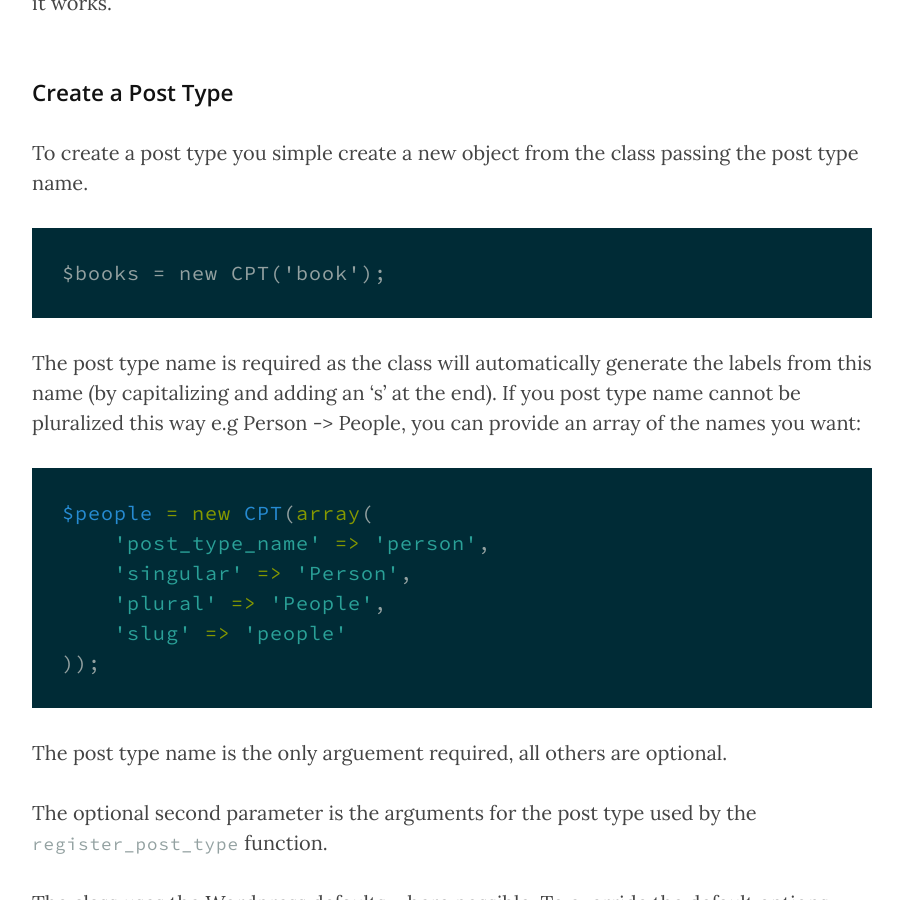
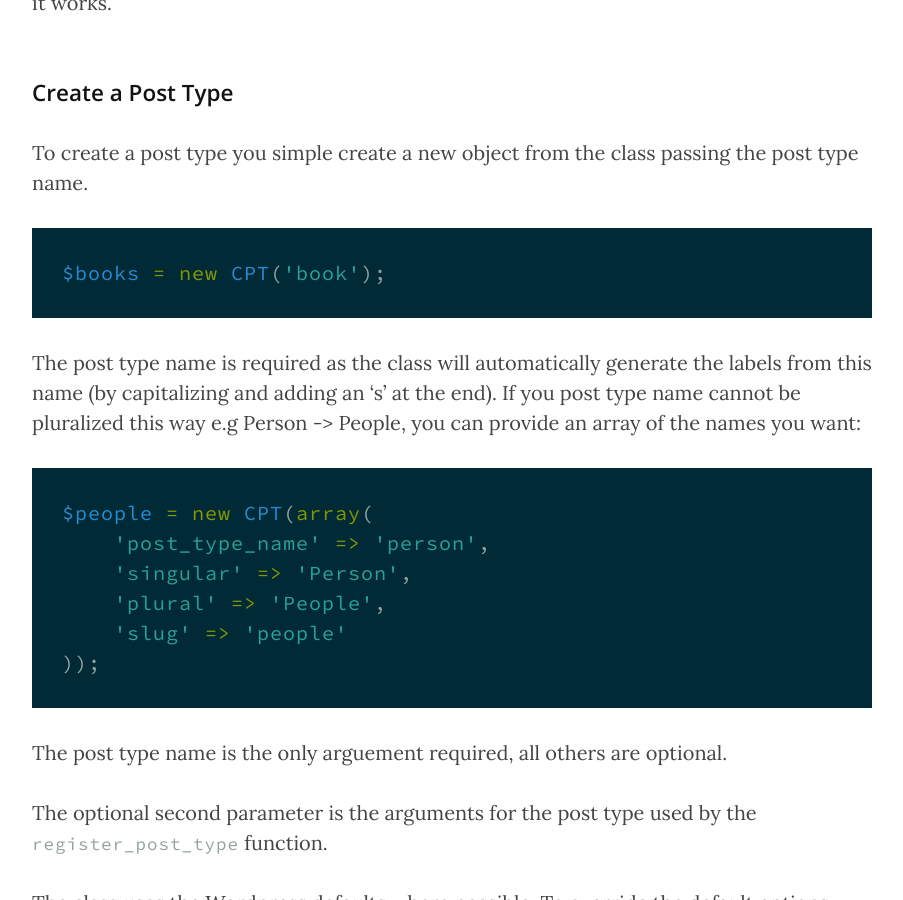
Before and after one commit to jjgrainger/jjgrainger, a Jekyll site: the page built from _posts/2013-07-15-easy-wordpress-custom-post-types.md, in a window 1280 px wide and 900 px high, scrolled down 1302 px. Shown: the whole window, without its empty margins (188-1091 px from the left). Built offline with Jekyll 4.4.1, drawn with Linux system fonts in a browser that asks for light colours; comment, search, counter and statistics services are not loaded.

Commit message:
add syntax highlighting

```diff
--- a/_posts/2013-07-15-easy-wordpress-custom-post-types.md
+++ b/_posts/2013-07-15-easy-wordpress-custom-post-types.md
@@ -30,7 +30,9 @@ And we're ready to rock and roll. We're going to use a 'books' example to demons
 
 To create a post type you simple create a new object from the class passing the post type name.
 
-	$books = new CPT('book');
+{% highlight php startinline %}
+$books = new CPT('book');
+{% endhighlight %}
 
 The post type name is required as the class will automatically generate the labels from this name (by capitalizing and adding an 's' at the end). If you post type name cannot be pluralized this way e.g Person -> People, you can provide an array of the names you want:
 
```
